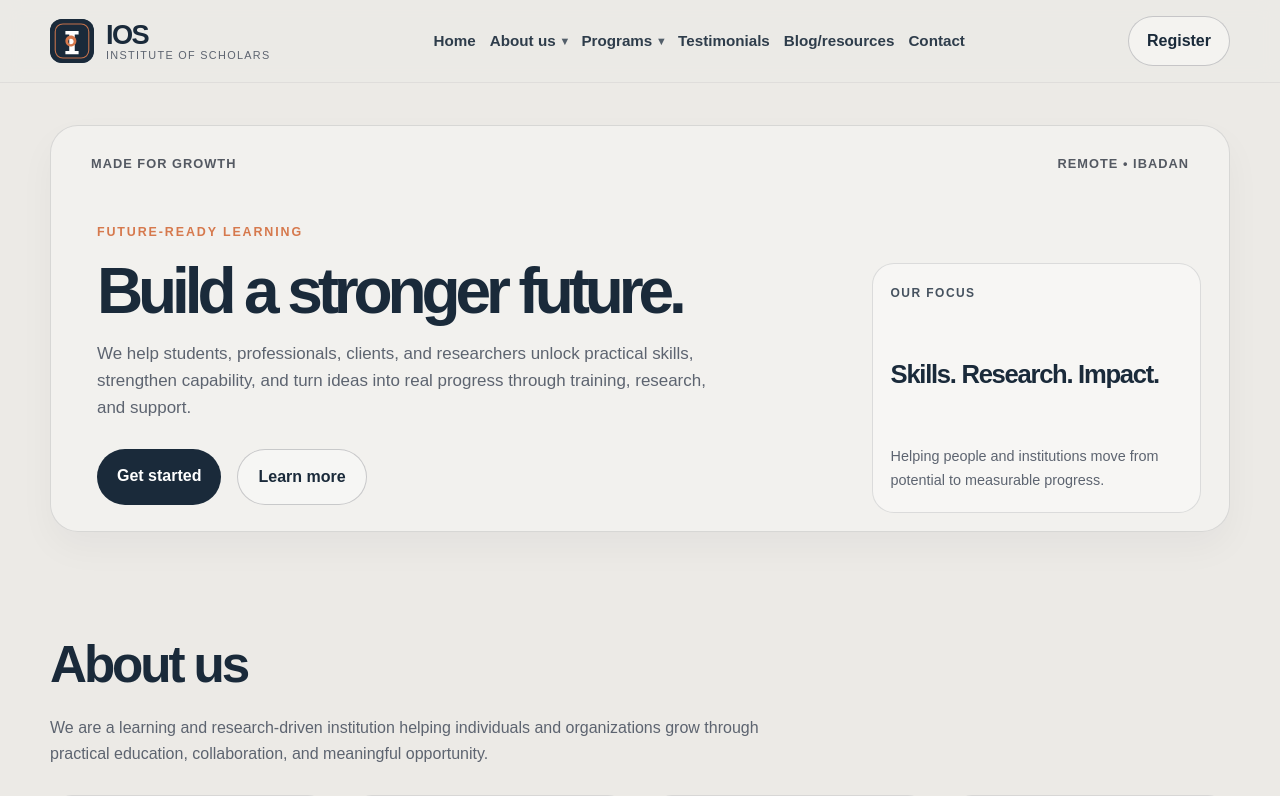
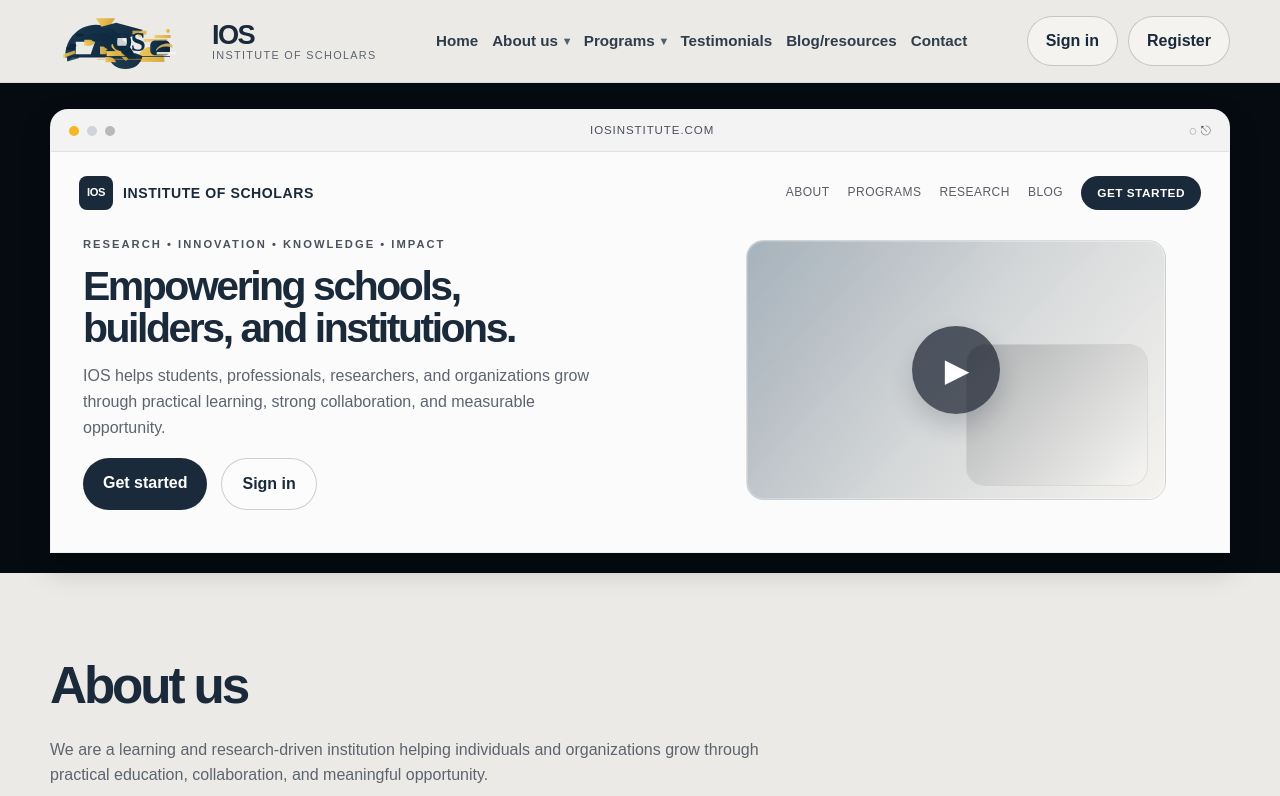
Before and after one commit to asunkemuhammed-oss/IOSInstitute, a Flask app: page / in a window 1280 px wide. Shown: the top 796 px of the page. Run offline with Flask 3, Linux system fonts and the light colour scheme.

Commit message:
Restore earlier IOS homepage design

```diff
--- a/templates/home.html
+++ b/templates/home.html
@@ -57,12 +57,8 @@
       }
 
       .brand-mark {
-        width: 44px;
-        height: 44px;
-        border-radius: 12px;
-        overflow: hidden;
-        background: linear-gradient(135deg, var(--primary) 0%, #2a4059 100%);
-        box-shadow: inset 0 0 0 1px rgba(255,255,255,0.08);
+        width: 150px;
+        height: 56px;
         display: flex;
         align-items: center;
         justify-content: center;
@@ -72,7 +68,7 @@
         display: block;
         width: 100%;
         height: 100%;
-        object-fit: cover;
+        object-fit: contain;
       }
 
       .brand-text {
@@ -163,78 +159,187 @@
         font-weight: 700;
       }
 
-      .hero-wrap {
-        padding: 42px 0 20px;
+      .nav-cta {
+        display: flex;
+        align-items: center;
+        gap: 10px;
+        flex-wrap: wrap;
       }
 
-      .hero-panel {
-        background: rgba(255,255,255,0.34);
-        border: 1px solid var(--line);
-        border-radius: 28px;
-        padding: 28px 28px 18px;
-        box-shadow: 0 16px 36px rgba(16, 24, 40, 0.04);
+      .hero-wrap {
+        padding: 26px 0 20px;
+        background: #050b11;
       }
 
-      .hero-lines {
+      .browser-shell {
+        width: min(1180px, calc(100% - 40px));
+        margin: 0 auto;
+        background: #efefef;
+        border-radius: 18px 18px 0 0;
+        border: 1px solid rgba(255,255,255,0.08);
+        overflow: hidden;
+        box-shadow: 0 14px 30px rgba(0,0,0,0.22);
+      }
+
+      .browser-bar {
         display: flex;
+        align-items: center;
         justify-content: space-between;
+        gap: 16px;
+        background: #f3f3f3;
+        border-bottom: 1px solid rgba(17,24,39,0.08);
+        padding: 10px 18px;
+      }
+
+      .browser-dots {
+        display: flex;
         align-items: center;
-        color: rgba(17,24,39,0.7);
-        font-size: 0.8rem;
+        gap: 8px;
+      }
+
+      .browser-dots span {
+        width: 10px;
+        height: 10px;
+        border-radius: 50%;
+        background: rgba(17,24,39,0.25);
+        display: inline-block;
+      }
+
+      .browser-dots span:first-child { background: #f8b52a; }
+      .browser-dots span:nth-child(2) { background: #d0d4d8; }
+      .browser-dots span:nth-child(3) { background: #b9b9b9; }
+
+      .browser-domain {
+        flex: 1;
+        text-align: center;
+        color: rgba(17,24,39,0.75);
+        font-size: 0.72rem;
         letter-spacing: 0.08em;
         text-transform: uppercase;
-        font-weight: 700;
-        padding: 0 12px 20px;
       }
 
-      .hero-content {
-        display: grid;
-        grid-template-columns: 1.4fr 0.6fr;
-        gap: 24px;
-        align-items: end;
+      .browser-actions {
+        display: flex;
+        align-items: center;
+        gap: 10px;
+        color: rgba(17,24,39,0.65);
+        font-size: 0.82rem;
       }
 
-      .hero-copy {
-        padding: 24px 18px 8px;
+      .browser-content {
+        background: rgba(255,255,255,0.78);
+        padding: 16px 18px 10px;
       }
 
-      .hero-copy .lead {
-        display: inline-block;
-        color: var(--accent);
-        font-size: 0.78rem;
-        font-weight: 700;
-        letter-spacing: 0.15em;
-        text-transform: uppercase;
-        margin-bottom: 18px;
+      .browser-top-nav {
+        display: flex;
+        align-items: center;
+        justify-content: space-between;
+        gap: 16px;
+        padding: 8px 10px 12px;
       }
 
-      h1 {
-        margin: 0;
-        font-size: clamp(3rem, 5vw, 6rem);
-        line-height: 0.94;
-        letter-spacing: -0.08em;
+      .brand-mini {
+        display: inline-flex;
+        align-items: center;
+        gap: 10px;
+      }
+
+      .mini-mark {
+        display: inline-flex;
+        align-items: center;
+        justify-content: center;
+        width: 34px;
+        height: 34px;
+        border-radius: 8px;
+        background: var(--primary);
+        color: white;
+        font-size: 0.7rem;
+        font-weight: 800;
+        letter-spacing: -0.04em;
+      }
+
+      .mini-word {
         color: var(--primary);
+        font-size: 0.88rem;
+        font-weight: 700;
+        letter-spacing: 0.04em;
+        text-transform: uppercase;
+      }
+
+      .browser-links {
+        display: flex;
+        align-items: center;
+        gap: 18px;
+        flex-wrap: wrap;
+        color: rgba(17,24,39,0.7);
+        font-size: 0.75rem;
+        letter-spacing: 0.04em;
+        text-transform: uppercase;
+      }
+
+      .cta-inline {
+        background: var(--primary);
+        color: white;
+        border: none;
+        border-radius: 999px;
+        padding: 10px 16px;
+        font-size: 0.74rem;
+        font-weight: 700;
+        letter-spacing: 0.04em;
+        text-transform: uppercase;
+      }
+
+      .hero-scene {
+        display: grid;
+        grid-template-columns: 1.1fr 0.9fr;
+        align-items: center;
+        gap: 24px;
+        padding: 8px 6px 32px;
+      }
+
+      .copy-block {
+        position: relative;
+        padding-left: 8px;
+      }
+
+      .copy-block .eyebrow {
+        display: inline-block;
+        margin-bottom: 12px;
+        color: rgba(17,24,39,0.75);
+        font-size: 0.7rem;
+        letter-spacing: 0.18em;
+        text-transform: uppercase;
         font-weight: 700;
       }
 
-      .hero-copy p {
-        margin: 18px 0 0;
-        max-width: 640px;
-        font-size: 1.06rem;
+      .copy-block h1 {
+        margin: 0;
+        font-size: clamp(2.2rem, 3.2vw, 4.3rem);
+        line-height: 1.02;
+        letter-spacing: -0.06em;
+        color: var(--primary);
+        max-width: 520px;
+      }
+
+      .copy-block p {
+        margin: 14px 0 18px;
+        font-size: 1rem;
+        max-width: 520px;
         color: var(--muted);
       }
 
       .hero-actions {
         display: flex;
-        gap: 16px;
-        margin-top: 28px;
+        gap: 14px;
+        margin-top: 18px;
         flex-wrap: wrap;
       }
 
       .primary-btn {
         background: var(--primary);
         color: #fff;
-        padding: 14px 20px;
+        padding: 12px 20px;
         border-radius: 999px;
         font-weight: 700;
       }
@@ -243,9 +348,65 @@
         border: 1px solid rgba(17,24,39,0.2);
         background: rgba(255,255,255,0.35);
         color: var(--primary);
-        padding: 14px 20px;
+        padding: 12px 20px;
         border-radius: 999px;
         font-weight: 700;
+      }
+
+      .video-panel {
+        position: relative;
+        display: flex;
+        align-items: center;
+        justify-content: center;
+        min-height: 270px;
+      }
+
+      .video-visual {
+        position: relative;
+        width: 100%;
+        max-width: 420px;
+        height: 260px;
+        border-radius: 18px;
+        background: linear-gradient(135deg, rgba(18,52,78,0.15) 0%, rgba(15,26,35,0.12) 28%, rgba(242,240,235,0.95) 100%);
+        border: 1px solid rgba(17,24,39,0.08);
+        overflow: hidden;
+        box-shadow: inset 0 0 0 1px rgba(255,255,255,0.5);
+      }
+
+      .video-visual::before {
+        content: "";
+        position: absolute;
+        inset: 0;
+        background: linear-gradient(120deg, rgba(18,52,78,0.25), rgba(18,52,78,0.08), rgba(255,255,255,0.18));
+      }
+
+      .video-visual::after {
+        content: "";
+        position: absolute;
+        width: 180px;
+        height: 140px;
+        right: 18px;
+        bottom: 14px;
+        border-radius: 18px;
+        background: linear-gradient(135deg, rgba(0,0,0,0.18), rgba(255,255,255,0.3));
+        box-shadow: 0 0 0 1px rgba(17,24,39,0.08);
+      }
+
+      .play-btn {
+        position: absolute;
+        left: 50%;
+        top: 50%;
+        transform: translate(-50%, -50%);
+        width: 88px;
+        height: 88px;
+        border: none;
+        border-radius: 50%;
+        background: rgba(17,24,39,0.68);
+        color: white;
+        font-size: 2rem;
+        padding-left: 8px;
+        box-shadow: 0 12px 24px rgba(17,24,39,0.18);
+        z-index: 2;
       }
 
       .mini-card {
@@ -551,38 +712,58 @@
           <div class="nav-item"><a href="#contact">Contact</a></div>
         </nav>
 
-        <a class="ghost-btn" href="/register">Register</a>
+        <div class="nav-cta">
+          <a class="ghost-btn" href="/login">Sign in</a>
+          <a class="ghost-btn" href="/register">Register</a>
+        </div>
       </div>
     </header>
 
     <main>
       <section id="home" class="hero-wrap">
-        <div class="container hero-panel">
-          <div class="hero-lines">
-            <span>Made for growth</span>
-            <span>Remote • Ibadan</span>
+        <div class="browser-shell">
+          <div class="browser-bar">
+            <div class="browser-dots"><span></span><span></span><span></span></div>
+            <div class="browser-domain">iosinstitute.com</div>
+            <div class="browser-actions">◌ ⎋</div>
           </div>
 
-          <div class="hero-content">
-            <div class="hero-copy">
-              <span class="lead">Future-ready learning</span>
-              <h1>Build a stronger future.</h1>
-              <p>
-                We help students, professionals, clients, and researchers unlock practical skills,
-                strengthen capability, and turn ideas into real progress through training, research,
-                and support.
-              </p>
+          <div class="browser-content">
+            <div class="browser-top-nav">
+              <div class="brand-mini">
+                <span class="mini-mark">IOS</span>
+                <span class="mini-word">Institute of Scholars</span>
+              </div>
 
-              <div class="hero-actions">
-                <a class="primary-btn" href="/register">Get started</a>
-                <a class="secondary-btn" href="#about">Learn more</a>
+              <div class="browser-links">
+                <span>About</span>
+                <span>Programs</span>
+                <span>Research</span>
+                <span>Blog</span>
+                <button class="cta-inline">Get Started</button>
               </div>
             </div>
 
-            <div class="mini-card">
-              <div class="small-label">Our focus</div>
-              <div class="big-label">Skills. Research. Impact.</div>
-              <div class="meta">Helping people and institutions move from potential to measurable progress.</div>
+            <div class="hero-scene">
+              <div class="copy-block">
+                <div class="eyebrow">Research • Innovation • Knowledge • Impact</div>
+                <h1>Empowering schools, builders, and institutions.</h1>
+                <p>
+                  IOS helps students, professionals, researchers, and organizations grow through practical learning,
+                  strong collaboration, and measurable opportunity.
+                </p>
+
+                <div class="hero-actions">
+                  <a class="primary-btn" href="/register">Get started</a>
+                  <a class="secondary-btn" href="/login">Sign in</a>
+                </div>
+              </div>
+
+              <div class="video-panel">
+                <div class="video-visual">
+                  <button class="play-btn" aria-label="Play video">▶</button>
+                </div>
+              </div>
             </div>
           </div>
         </div>
```
Also changed, not shown: static/images/ios-logo.svg.
